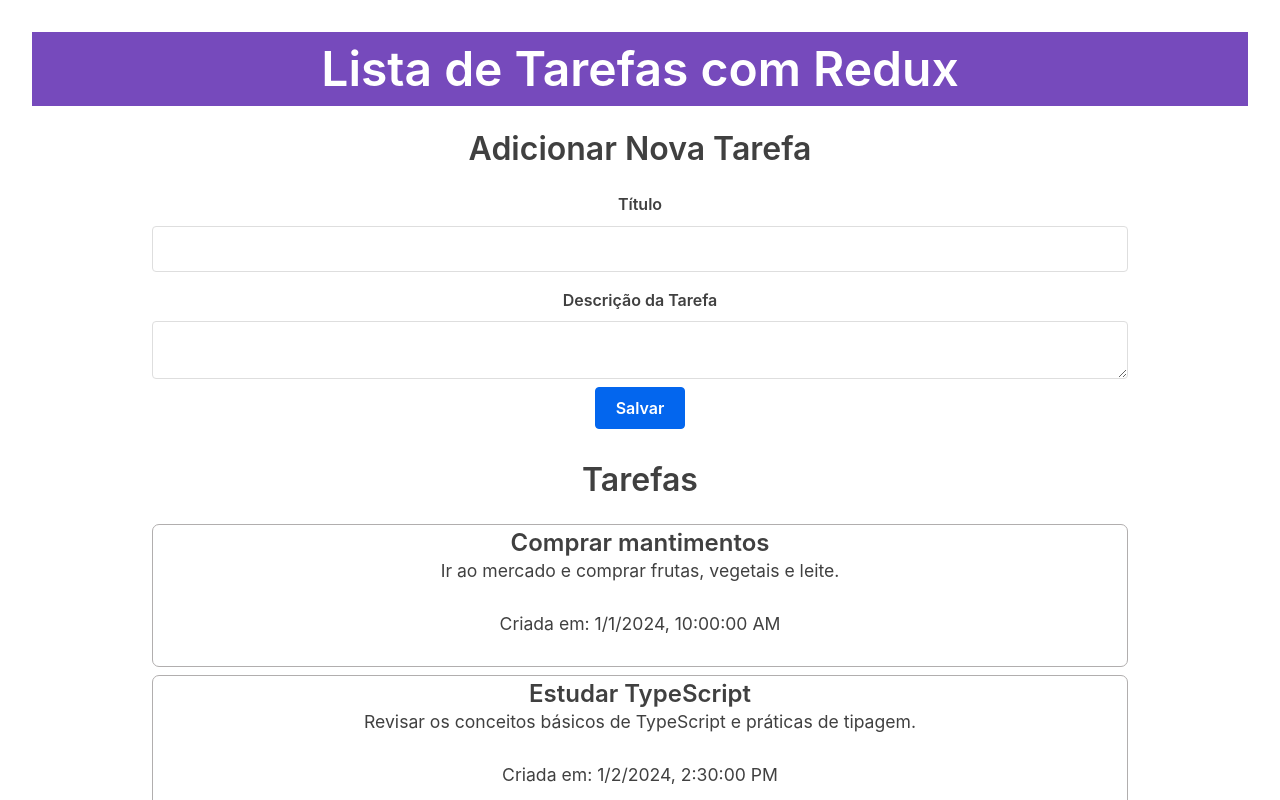
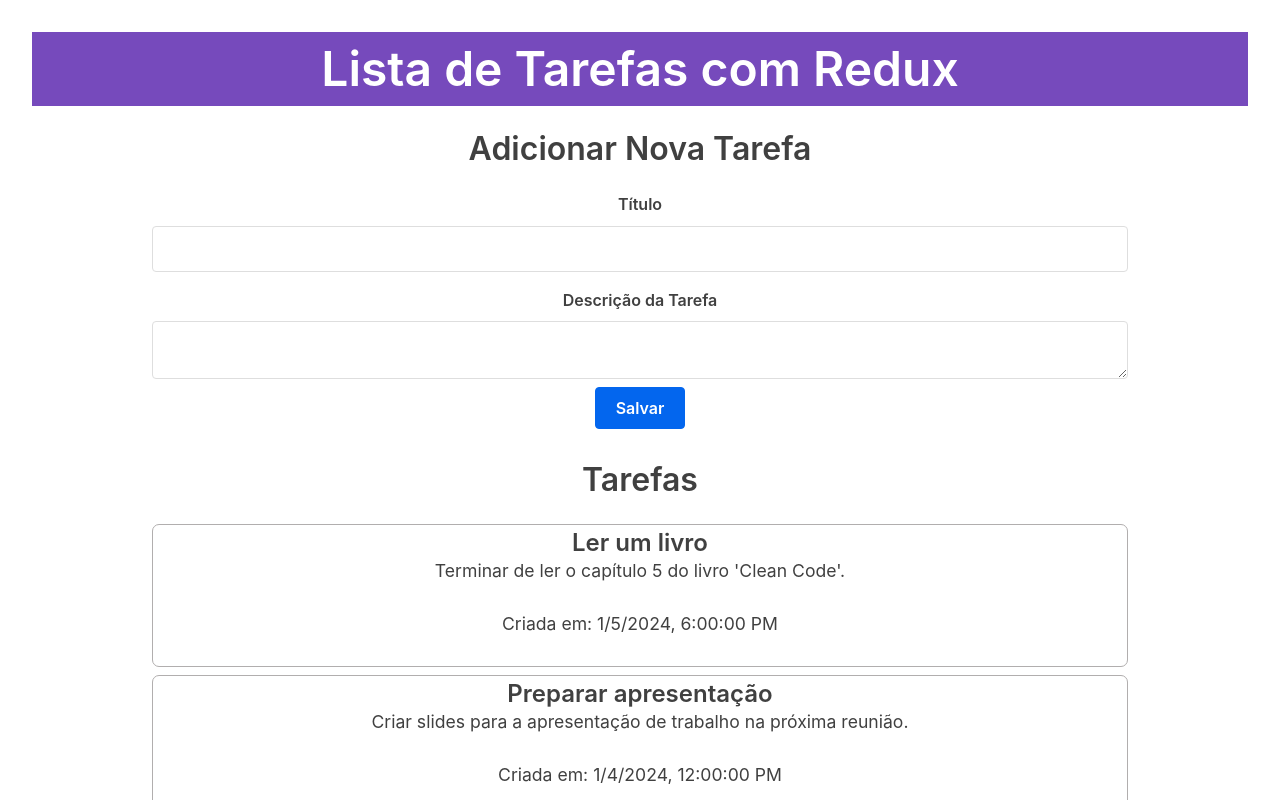
Before and after one commit to fabiocolli/lista-tarefas-redux, a React (Vite) app: page / in a window 1280 px wide. Shown: the top 800 px of the page. Built offline with nearby package versions, Linux system fonts and the light colour scheme.

Commit message:
Ordenação das tarefas na lista deixando a mais recente no topo

```diff
--- a/src/recursos/tarefas/ListaDeTarefas.tsx
+++ b/src/recursos/tarefas/ListaDeTarefas.tsx
@@ -3,8 +3,11 @@ import { selecionarTodasTarefas } from "./tarefasSlice";
 
 export const ListaDeTarefas = () => {
   const tarefas = useAppSelector(selecionarTodasTarefas);
+  const tarefasOrdenadas = tarefas
+    .slice()
+    .sort((a, b) => b.dataCriacao.getTime() - a.dataCriacao.getTime());
 
-  const listaDeTarefas = tarefas.map((tarefa) => (
+  const listaDeTarefas = tarefasOrdenadas.map((tarefa) => (
     <article key={tarefa.id} className="tarefa-excerpt">
       <h3>{tarefa.titulo}</h3>
       <p>{tarefa.descricao}</p>
```
